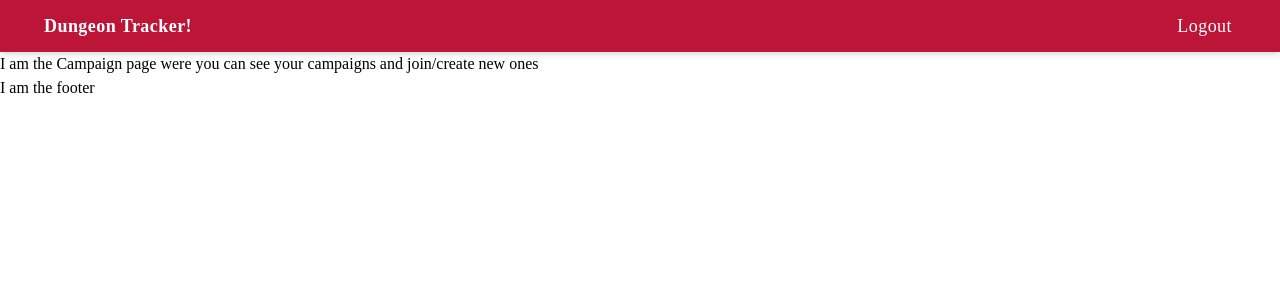
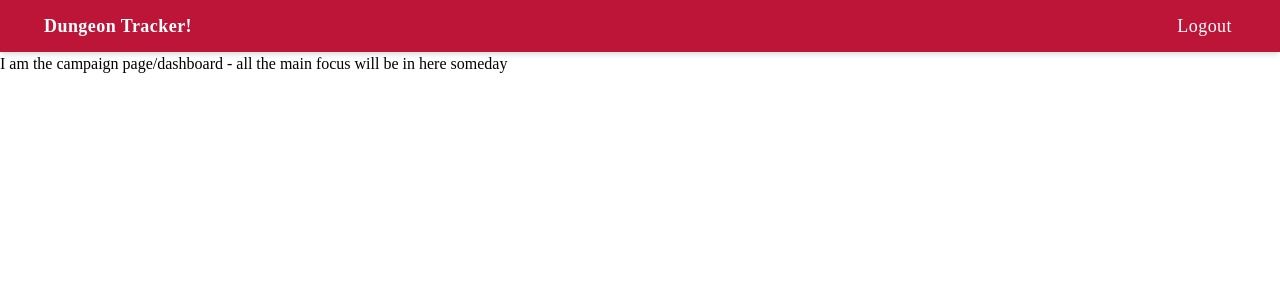
Before and after one commit to franciskershaw/dungeon-tracker, a React (Create React App) app in the folder frontend/: page /campaigns/campaigns in a window 1280 px wide. Shown: the top 300 px of the page. Built offline with nearby package versions, Linux system fonts and the light colour scheme; sample sign-in values are in the browser's storage; a web font is replaced by a local one.

Commit message:
start building out the private route functions

```diff
--- a/frontend/src/App.js
+++ b/frontend/src/App.js
@@ -13,12 +13,12 @@ function App() {
       <Routes>
         <Route path="/" element={<SharedLayout />}>
           <Route index element={<LoginPage />} />
-          <Route path="register" element={<RegisterPage />} />
-          <Route path="campaigns" element={<PrivateRoute />}>
-            <Route path="campaigns" element={<CampaignsHomePage />} />
+          <Route path="/register" element={<RegisterPage />} />
+          <Route path="/campaigns" element={<PrivateRoute />}>
+            <Route path="/campaigns" element={<CampaignsHomePage />} />
           </Route>
-          <Route path="campaigns/:campaignId" element={<PrivateRoute />}>
-            <Route path="campaigns/:campaignId" element={<CampaignDashboard />} />
+          <Route path="/campaigns/:campaignId" element={<PrivateRoute />}>
+            <Route path="/campaigns/:campaignId" element={<CampaignDashboard />} />
           </Route>
           <Route path="*" element={<Error />} />
         </Route>
--- a/frontend/src/components/Navbar/Navbar.js
+++ b/frontend/src/components/Navbar/Navbar.js
@@ -2,16 +2,13 @@ import { Link, useNavigate } from 'react-router-dom';
 import { useSelector, useDispatch } from 'react-redux';
 import { logout, reset } from '../../features/auth/authSlice';
 import styles from './Navbar.module.scss';
-import { useRef, useState, useEffect } from 'react';
+import { useState, useEffect } from 'react';
 
 const NavBar = () => {
   const navigate = useNavigate();
 
   const dispatch = useDispatch();
   const { user } = useSelector((state) => state.auth);
-
-  const mobileMenuRef = useRef();
-  const mobileBtn = useRef();
 
   const [mobileMenuActive, setMobileMenuActive] = useState(false);
 
@@ -49,7 +46,6 @@ const NavBar = () => {
         <div className="hidden md:block">
           <button
             onClick={() => setMobileMenuActive(!mobileMenuActive)}
-            ref={mobileBtn}
             className={`${styles.hamburger} ${
               mobileMenuActive && styles.open
             } focus:outline-none`}>
--- a/frontend/src/layout/SharedLayout.js
+++ b/frontend/src/layout/SharedLayout.js
@@ -9,7 +9,7 @@ const SharedLayout = () => {
     <>
       <Navbar />
 			<Outlet />
-			<Footer />
+			{/* <Footer /> */}
       <ToastContainer />
     </>
   );
--- a/frontend/src/pages/CampaignsHomePage/CampaignsHomePage.js
+++ b/frontend/src/pages/CampaignsHomePage/CampaignsHomePage.js
@@ -1,6 +1,6 @@
 const CampaignsHomePage = () => {
   return (
-    <div>
+    <div className='block'>
       <h2>I am the Campaign page were you can see your campaigns and join/create new ones</h2>
     </div>
   );
--- a/frontend/src/pages/RegisterPage/RegisterPage.js
+++ b/frontend/src/pages/RegisterPage/RegisterPage.js
@@ -28,7 +28,7 @@ const RegisterPage = () => {
     }
 
     if (isSuccess || user) {
-      navigate('campaigns');
+      navigate('/campaigns');
     }
 
     dispatch(reset());
```
